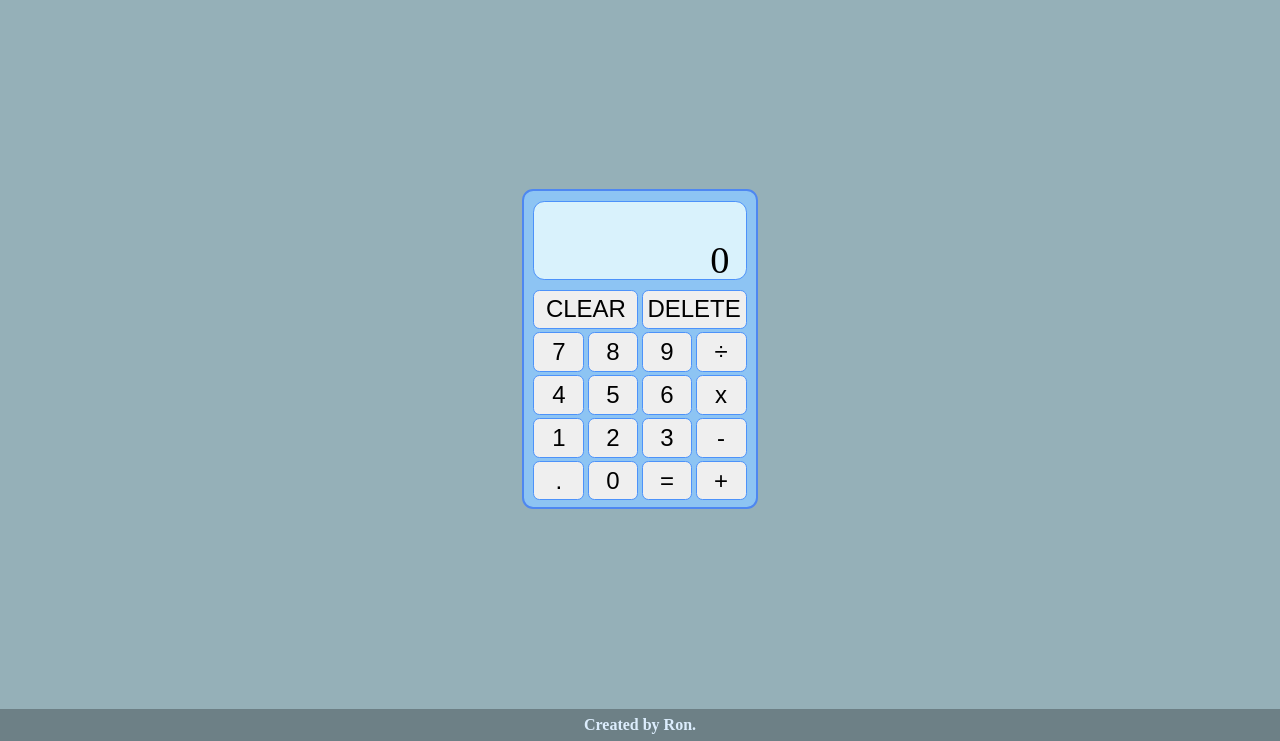
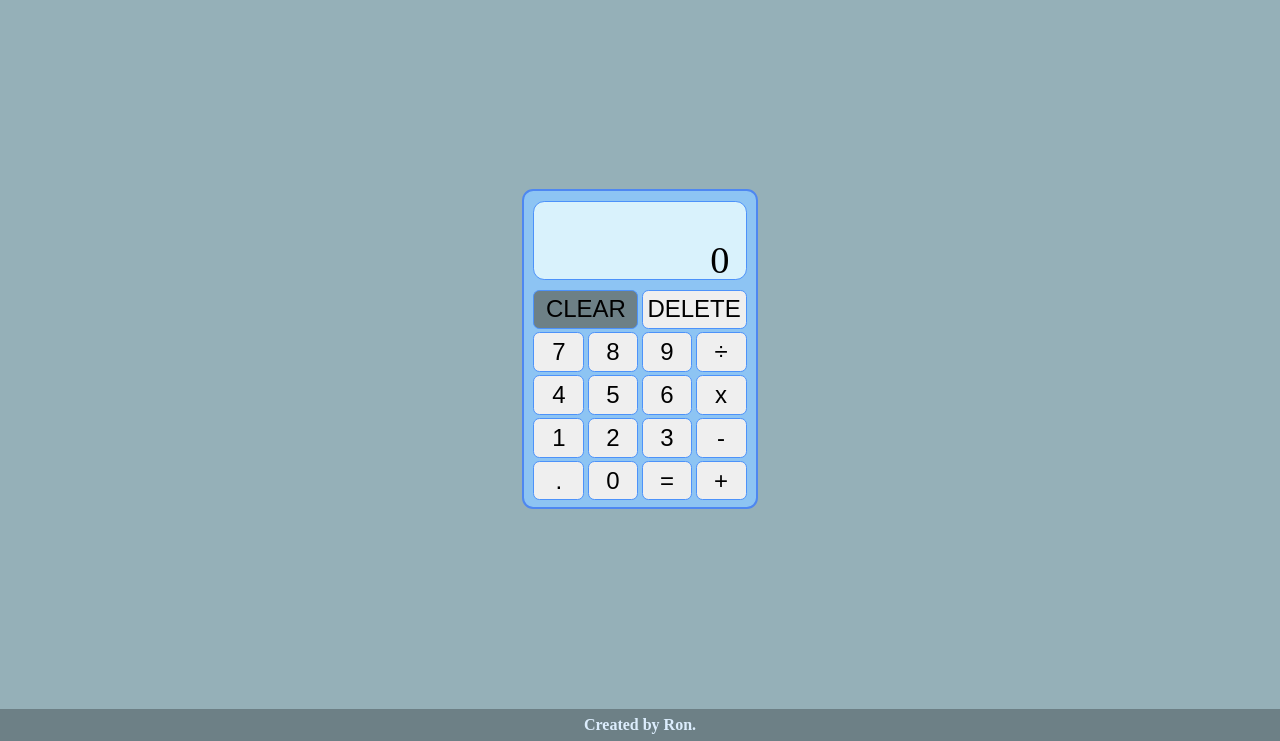
Before and after one commit to ron12z/calculator, a plain HTML site: page index.html in a window 1280 px wide. In both pictures the pointer is over the button "CLEAR". Shown: the part 59-800 px from the top of the page. Drawn offline with Linux system fonts and the light colour scheme.

Commit message:
Added hover and click effects

```diff
--- a/style.css
+++ b/style.css
@@ -101,6 +101,14 @@ main {
 	padding: 0.3rem;
 }
 
+.key:hover {
+	background: var(--dark-bg);
+}
+
+.key:active {
+	transform: scale(93%);
+}
+
 .long {
 	grid-column: span 2;
 }
```
